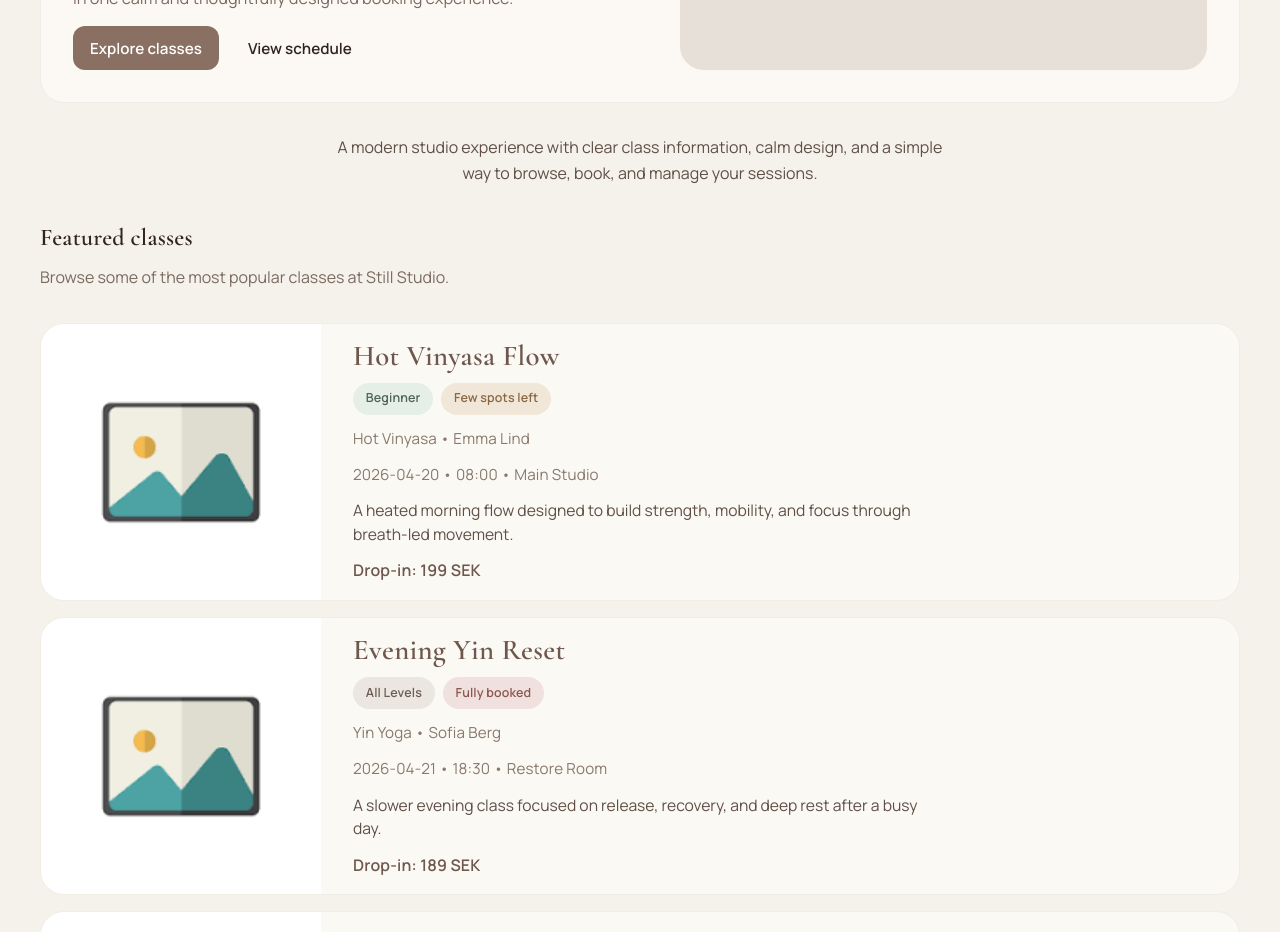
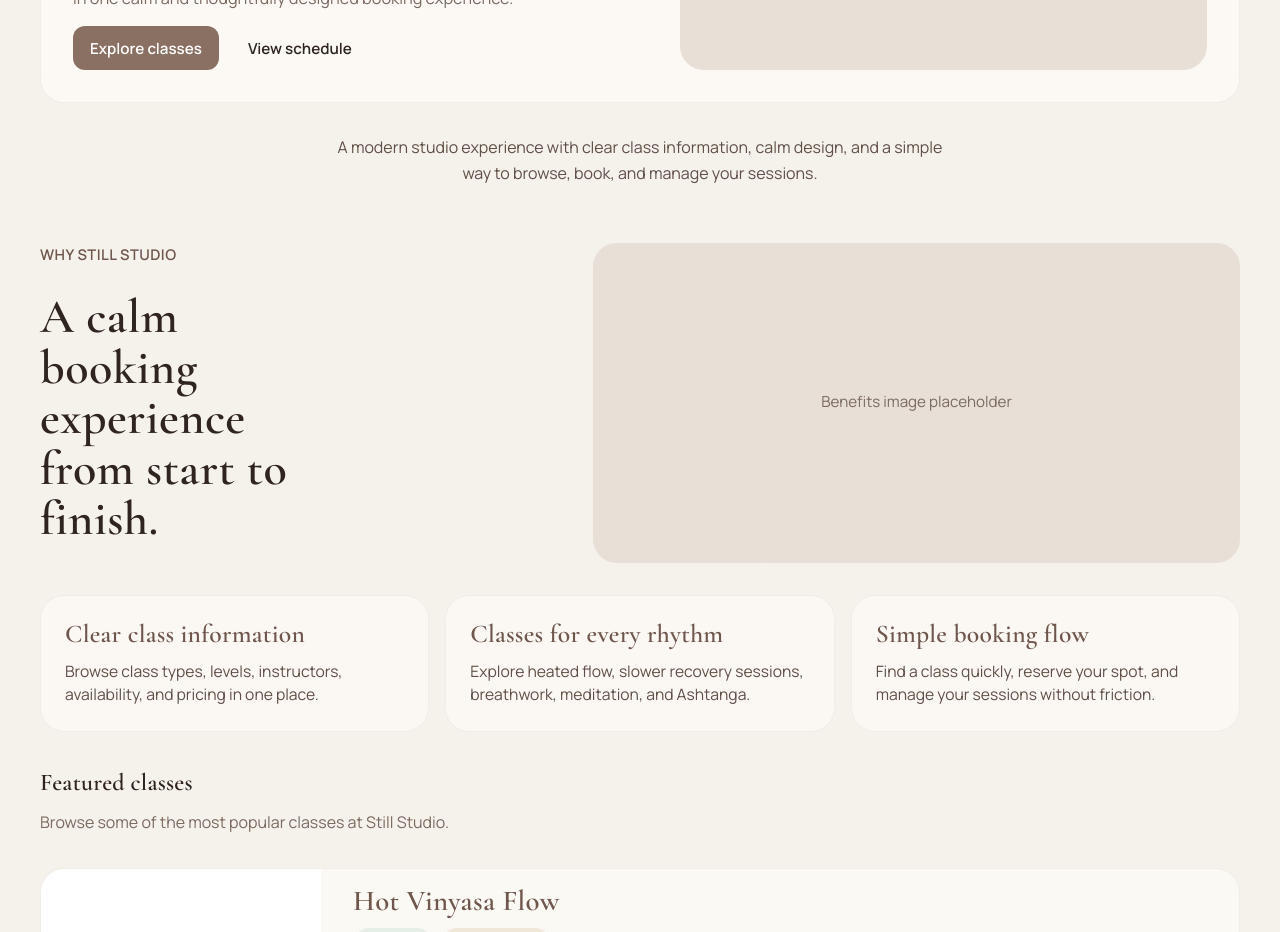
Before and after one commit to JennAnd/yoga-booking-platform, a React (Vite) app: page / in a window 1280 px wide. Shown: the part 540-1472 px from the top of the page. Built offline with nearby package versions, Linux system fonts and the light colour scheme.

Commit message:
feat: add benefits section to home page

```diff
--- a/src/index.css
+++ b/src/index.css
@@ -437,6 +437,7 @@ a {
 .home-intro {
   display: grid;
   justify-items: center;
+  padding-bottom: var(--space-2);
 }
 
 .home-intro__text {
@@ -446,6 +447,82 @@ a {
   font-size: 1rem;
   line-height: 1.6;
   text-align: center;
+}
+
+.home-benefits {
+  display: grid;
+  gap: var(--space-6);
+}
+
+.home-benefits__top {
+  display: grid;
+  gap: var(--space-5);
+  padding-top: var(--space-4);
+}
+
+.home-benefits__media {
+  display: grid;
+}
+
+.home-benefits__image-placeholder {
+  display: grid;
+  place-items: center;
+  min-height: 320px;
+  border-radius: var(--radius-xl);
+  background:
+    linear-gradient(rgba(111, 87, 77, 0.08), rgba(111, 87, 77, 0.08)),
+    var(--color-surface-muted);
+  color: var(--color-text-muted);
+  font-size: 0.95rem;
+}
+
+.home-benefits__header {
+  display: grid;
+  gap: var(--space-2);
+}
+
+.home-benefits__eyebrow {
+  margin: 0;
+  color: var(--color-primary-dark);
+  font-size: 0.92rem;
+  font-weight: 600;
+  letter-spacing: 0.03em;
+  text-transform: uppercase;
+}
+
+.home-benefits__header h2 {
+  margin: 0;
+  max-width: 12ch;
+  font-size: clamp(2rem, 4vw, 3rem);
+  line-height: 1.05;
+}
+
+.home-benefits__grid {
+  display: grid;
+  gap: var(--space-4);
+}
+
+.home-benefit-card {
+  display: grid;
+  gap: var(--space-3);
+  padding: var(--space-5);
+  background-color: rgba(253, 250, 246, 0.78);
+  border: 1px solid rgba(111, 87, 77, 0.08);
+  border-radius: var(--radius-xl);
+}
+
+.home-benefit-card h3 {
+  margin: 0;
+  font-size: 1.6rem;
+  line-height: 1.1;
+  color: var(--color-primary-dark);
+}
+
+.home-benefit-card p {
+  margin: 0;
+  color: #5f4f46;
+  font-size: 0.98rem;
+  line-height: 1.5;
 }
 
 .home-featured {
@@ -607,6 +684,10 @@ a {
 /* ---------------------------------- */
 
 @media (min-width: 768px) {
+  .home-benefits__grid {
+    grid-template-columns: repeat(3, 1fr);
+  }
+
   .class-card {
     grid-template-columns: 280px 1fr;
   }
@@ -670,6 +751,11 @@ a {
     height: 100%;
     aspect-ratio: auto;
   }
+
+  .home-benefits__top {
+    grid-template-columns: 0.9fr 1.1fr;
+    align-items: stretch;
+  }
 }
 
 @media (max-width: 899px) {
--- a/src/pages/Home.jsx
+++ b/src/pages/Home.jsx
@@ -44,6 +44,49 @@ function Home() {
         </p>
       </div>
 
+      <section className="home-benefits" aria-labelledby="home-benefits-title">
+        <div className="home-benefits__top">
+          <div className="home-benefits__header">
+            <p className="home-benefits__eyebrow">Why Still Studio</p>
+            <h2 id="home-benefits-title">
+              A calm booking experience from start to finish.
+            </h2>
+          </div>
+
+          <div className="home-benefits__media" aria-hidden="true">
+            <div className="home-benefits__image-placeholder">
+              <span>Benefits image placeholder</span>
+            </div>
+          </div>
+        </div>
+
+        <div className="home-benefits__grid">
+          <article className="home-benefit-card">
+            <h3>Clear class information</h3>
+            <p>
+              Browse class types, levels, instructors, availability, and pricing
+              in one place.
+            </p>
+          </article>
+
+          <article className="home-benefit-card">
+            <h3>Classes for every rhythm</h3>
+            <p>
+              Explore heated flow, slower recovery sessions, breathwork,
+              meditation, and Ashtanga.
+            </p>
+          </article>
+
+          <article className="home-benefit-card">
+            <h3>Simple booking flow</h3>
+            <p>
+              Find a class quickly, reserve your spot, and manage your sessions
+              without friction.
+            </p>
+          </article>
+        </div>
+      </section>
+
       <div className="home-featured">
         <div className="home-featured__header">
           <h2>Featured classes</h2>
```
